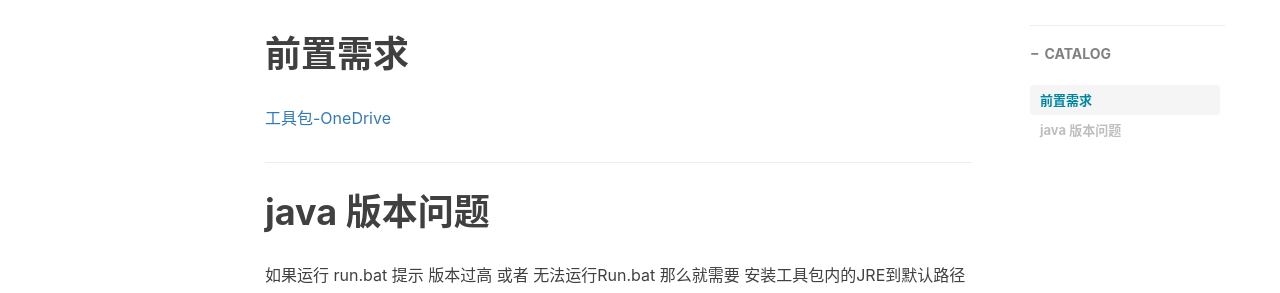
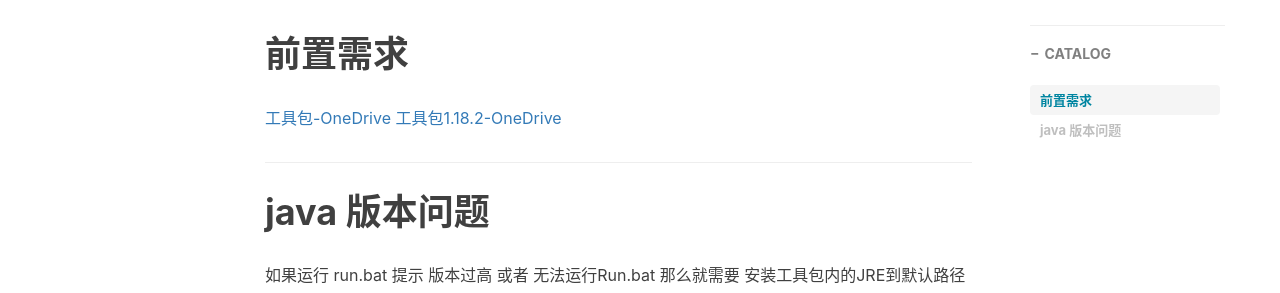
Before and after one commit to DeSoiat/DESOIAT.GITHUB.IO, a Jekyll site: the page built from _posts/2022-08-28-mc服务器搭建工具包与注意事项.md, in a window 1280 px wide. Shown: the part 598-891 px from the top of the page. Built offline with Jekyll 4.4.1, drawn with Linux system fonts in a browser that asks for light colours; nearby versions of some CDN libraries; comment, search, counter and statistics services are not loaded.

Commit message:
Update 2022-08-28-mc服务器搭建工具包与注意事项.md

```diff
--- a/_posts/2022-08-28-mc服务器搭建工具包与注意事项.md
+++ b/_posts/2022-08-28-mc服务器搭建工具包与注意事项.md
@@ -16,6 +16,7 @@ tags:
 # 前置需求
 
 [工具包-OneDrive](https://1drv.ms/u/s!AgB3rz-DTQyYg10OAUgEaKOIz0yu?e=o8kf5q)
+[工具包1.18.2-OneDrive](https://1drv.ms/u/s!AgB3rz-DTQyYg2FoZwPh8gfYFwgL?e=ndpKGs)
 
 
 ---
```
